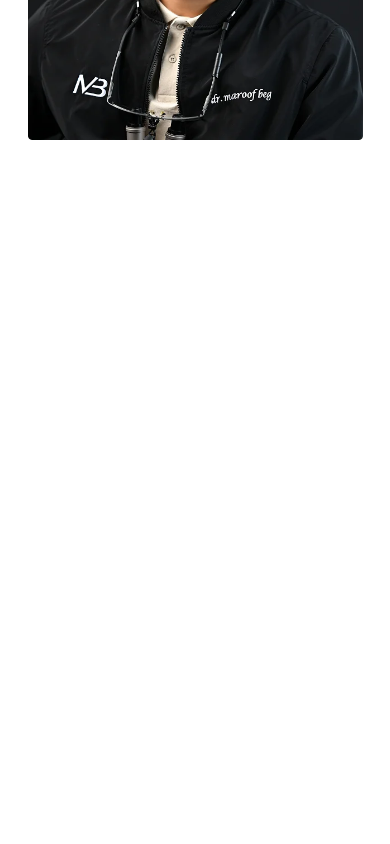
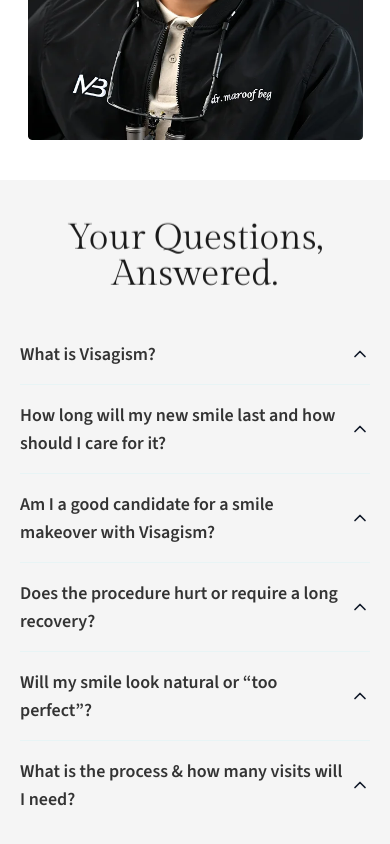
Before and after one commit to yamami-mohammed-monsif/drmaroof, a Next.js app: page / in a window 390 px wide. Shown: the part 5559-6403 px from the top of the page. Before the commit the page ends 5739 px from the top, so only its background shows below. Built offline with nearby package versions, Linux system fonts and the light colour scheme.

Commit message:
created FAQs section

```diff
--- a/app/globals.css
+++ b/app/globals.css
@@ -8,6 +8,7 @@
   --color-bg-alt: #f8fafb;
   --color-neutral-dark: #1a2b3c;
   --color-light-gray: #f5f5f5;
+  --color-border: #e8f4f5;
 
   --font-gilda-display: "Gilda Display", serif;
   --font-sourcesans3: "Source Sans 3", sans-serif;
--- a/app/page.tsx
+++ b/app/page.tsx
@@ -6,6 +6,7 @@ import Testimonials from "@/components/sections/Testimonials";
 import BeforeAfters from "@/components/sections/BeforeAfters";
 import Benefits from "@/components/sections/Benefits";
 import About from "@/components/sections/About";
+import FAQs from "@/components/sections/FAQs";
 
 export default function Home() {
   return (
@@ -18,6 +19,7 @@ export default function Home() {
       <BeforeAfters />
       <Benefits />
       <About />
+      <FAQs />
     </div>
   );
 }
--- /dev/null
+++ b/components/UI/FAQItem.tsx
@@ -0,0 +1,43 @@
+"use client";
+
+import { ChevronUp } from "lucide-react";
+
+interface FAQItemProps {
+  question: string;
+  answer: string;
+  isOpen: boolean;
+  onToggle: () => void;
+}
+
+const FAQItem = ({ question, answer, isOpen, onToggle }: FAQItemProps) => {
+  return (
+    <div className="border-b border-border last:border-none">
+      <button
+        className="w-full flex items-center justify-between py-4 md:py-5 text-left cursor-pointer"
+        onClick={onToggle}
+        aria-expanded={isOpen}
+        aria-controls="faq-answer"
+      >
+        <p className="text-text font-semibold text-lg">{question}</p>
+        <ChevronUp
+          className={`w-5 h-5 text-gray-900 shrink-0 transition-transform duration-200 ease-in-out ${
+            isOpen ? "rotate-180" : ""
+          }`}
+        />
+      </button>
+
+      <div
+        id="faq-answer"
+        className={`grid overflow-hidden transition-all duration-200 ease-in-out ${
+          isOpen ? "grid-rows-[1fr] opacity-100" : "grid-rows-[0fr] opacity-0"
+        }`}
+      >
+        <div className="min-h-0">
+          <p className="pb-4 text-text text-sm max-w-3xl">{answer}</p>
+        </div>
+      </div>
+    </div>
+  );
+};
+
+export default FAQItem;
--- /dev/null
+++ b/components/sections/FAQs.tsx
@@ -0,0 +1,42 @@
+"use client";
+
+import Section from "../UI/Section";
+import { FAQData } from "@/constants";
+import FAQItem from "../UI/FAQItem";
+import { useState } from "react";
+import useOnScreen from "@/hooks/useOnScreen";
+
+const FAQs = () => {
+  const [openId, setOpenId] = useState<number | null>(null);
+  const [sectionRef, isVisible] = useOnScreen({ threshold: 0.2 });
+
+  const handleToggle = (id: number) => {
+    setOpenId((prev: number | null) => (prev === id ? null : id));
+  };
+  return (
+    <Section ref={sectionRef} className="bg-light-gray">
+      <div className="flex justify-center">
+        <h2
+          className={`text-center ${
+            isVisible ? "animate-fade-in-up" : "opacity-0"
+          }`}
+        >
+          Your Questions, Answered.
+        </h2>
+      </div>
+      <div className="w-full md:w-3xl mx-auto mt-8 md:mt-10 lg:mt-16">
+        {FAQData.map((faq) => (
+          <FAQItem
+            key={faq.id}
+            question={faq.question}
+            answer={faq.answer}
+            isOpen={openId === faq.id}
+            onToggle={() => handleToggle(faq.id)}
+          />
+        ))}
+      </div>
+    </Section>
+  );
+};
+
+export default FAQs;
--- a/constants/index.tsx
+++ b/constants/index.tsx
@@ -134,56 +134,41 @@ export const BenefitsData = [
   },
 ];
 
-export const Steps = [
+export const FAQData = [
   {
     id: 1,
-    title: "Book Your Free Consultation",
-    description:
-      "Choose a time that works best for you. it only takes 30 seconds.",
+    question: "What is Visagism?",
+    answer:
+      "Visagism is a modern approach to smile design that blends art and science. It studies your facial features, expressions, and personality to create a smile that naturally fits you, not a generic template. It’s what makes every result unique, authentic, and in harmony with your identity.",
   },
   {
     id: 2,
-    title: "Visit Our Clinic",
-    description:
-      "Come in for a warm, friendly consultation. We’ll answer your questions and design your treatment plan.",
+    question: "How long will my new smile last and how should I care for it?",
+    answer:
+      "With professional care and good habits, high-quality veneers can last over a decade. You should continue brushing twice daily, flossing, attending regular check-ups, and avoiding using your teeth as tools or biting very hard objects.",
   },
   {
     id: 3,
-    title: "Start Your Smile Journey",
-    description:
-      "Begin treatment with confidence and enjoy the results that last.",
-  },
-];
-
-export const FAQData = [
-  {
-    id: 1,
-    question: "Does cosmetic dentistry hurt?",
+    question: "Am I a good candidate for a smile makeover with Visagism?",
     answer:
-      "Not at all. Modern techniques and gentle care mean most treatments are completely pain-free. Dr. Sarah always ensures you feel relaxed and comfortable",
-  },
-  {
-    id: 2,
-    question: "How much does it cost?",
-    answer:
-      "It depends on your treatment plan, but we’ll give you a clear estimate upfront. Many patients are surprised by how affordable a confident smile can be.",
-  },
-  {
-    id: 3,
-    question: "How long does treatment take?",
-    answer:
-      "Some treatments (like whitening) can be done in one visit. Others, like aligners or veneers, take a few weeks to months. We’ll guide you step by step.",
+      "Most adult patients who have healthy teeth and gums, and who want a more confident, natural smile, are good candidates. During your consultation, we’ll assess your oral health, smile goals, and facial features to create a customised plan. If there are active issues like decay or gum disease, we’ll treat those first.",
   },
   {
     id: 4,
-    question: " Will my insurance cover this?",
+    question: "Does the procedure hurt or require a long recovery?",
     answer:
-      "It depends on your provider. While most cosmetic procedures aren’t fully covered, we’ll help you check your benefits and explore flexible payment options.",
+      "No. The process is designed to be comfortable. We use local anaesthetic during preparation and many patients feel little to no discomfort. Some mild sensitivity may occur afterward, but this usually resolves within days.",
   },
   {
     id: 5,
-    question: "What if I’m nervous about going to the dentist?",
+    question: "Will my smile look natural or “too perfect”?",
     answer:
-      "That’s completely normal. Dr. Sarah specializes in creating a calming experience, taking extra time to explain everything so you always feel at ease.",
+      "Yes, that’s the promise of our Visagism-based design. We align your smile with your facial structure, personality, and features so it looks and feels uniquely yours, not like a template. Colour, shape and texture are carefully matched for authenticity.",
+  },
+  {
+    id: 6,
+    question: "What is the process & how many visits will I need?",
+    answer:
+      "The process typically starts with a consultation and 3D assessment of your face and smile. After design approval, we prepare the teeth, take impressions, and place the veneers. Most full-mouth transformations take 4–8 weeks, depending on your plan and any preparatory work. A shorter case (2-4 teeth) could be faster.",
   },
 ];
```
